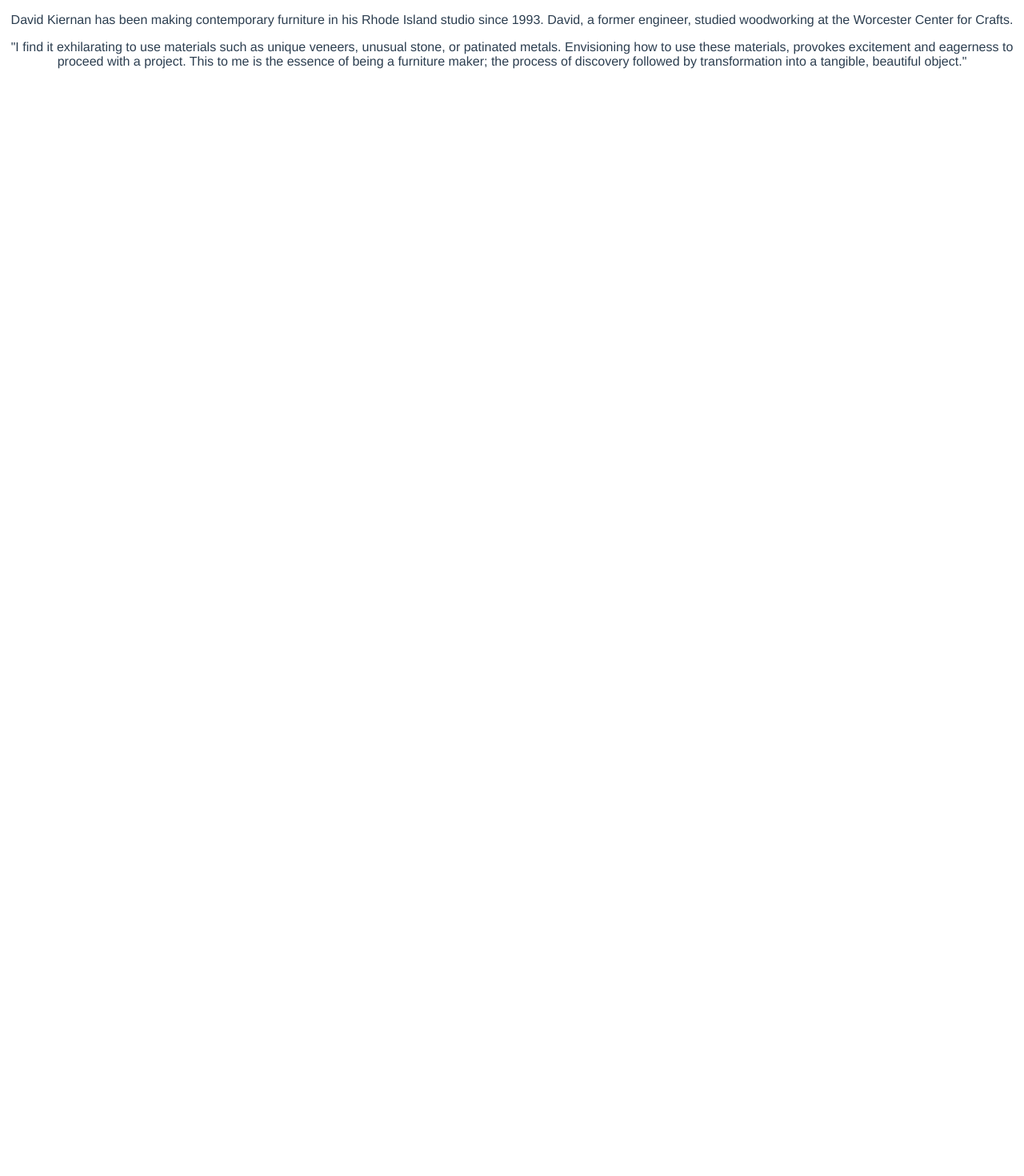
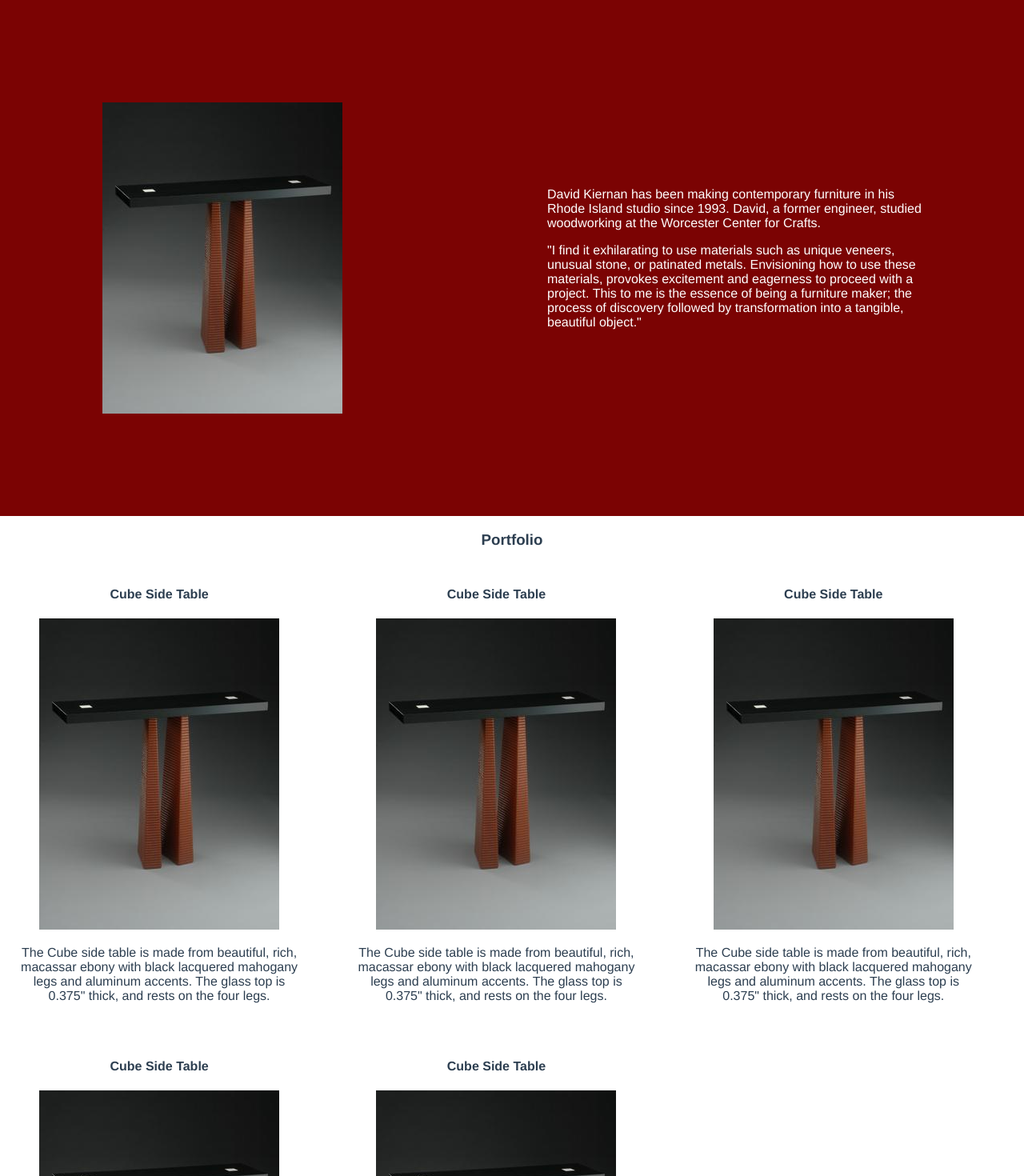
Before and after one commit to jkiernan12/dk-furniture-vue, a Vue app: page / in a window 1280 px wide. Shown: the part 100-1570 px from the top of the page at 80% size. Before the commit the page ends 800 px from the top, so only its background shows below. Built offline with nearby package versions, Linux system fonts and the light colour scheme.

Commit message:
Add portfolio seciton

```diff
--- a/src/App.vue
+++ b/src/App.vue
@@ -1,17 +1,20 @@
 <template>
   <HeaderSection />
   <SplashSection />
+  <PortfolioSection />
 </template>
 
 <script>
 import HeaderSection from './components/HeaderSection.vue'
 import SplashSection from './components/SplashSection.vue'
+import PortfolioSection from './components/PortfolioSection.vue'
 
 export default {
   name: 'App',
   components: {
     HeaderSection,
-    SplashSection
+    SplashSection,
+    PortfolioSection
   }
 }
 </script>
--- /dev/null
+++ b/src/components/PortfolioCard.vue
@@ -0,0 +1,20 @@
+<template>
+  <article>
+    <h4>Cube Side Table</h4>
+    <img src="../assets/misc/MiniHall.jpeg" />
+    <p>The Cube side table is made from beautiful, rich, macassar ebony with black lacquered mahogany legs and aluminum accents. The glass top is 0.375" thick, and rests on the four legs.</p>
+  </article>
+</template>
+
+<script>
+export default {
+  name: 'PortfolioCard',
+}
+</script>
+
+<style lang="scss" scoped>
+  article {
+    max-width: 350px;
+    margin: 2%;
+  }
+</style>
--- /dev/null
+++ b/src/components/PortfolioSection.vue
@@ -0,0 +1,35 @@
+<template>
+  <section>
+    <h3>Portfolio</h3>
+    <div class="card-container">
+      <PortfolioCard />
+      <PortfolioCard />
+      <PortfolioCard />
+      <PortfolioCard />
+      <PortfolioCard />
+    </div>
+  </section>
+</template>
+
+<script>
+import PortfolioCard from './PortfolioCard.vue'
+export default {
+  name: 'PortfolioSection',
+  components: {
+    PortfolioCard
+  }
+}
+</script>
+
+<!-- Add "scoped" attribute to limit CSS to this component only -->
+<style lang="scss" scoped>
+  section {
+    .card-container {
+    display: grid;
+    grid-template-columns: repeat(auto-fit, minmax(320px, 1fr));
+    grid-gap: 1rem;
+    margin: 1rem;
+    }
+
+  }
+</style>
--- a/src/components/SplashSection.vue
+++ b/src/components/SplashSection.vue
@@ -1,8 +1,13 @@
 <template>
-  <div class="hello">
-    <p>David Kiernan has been making contemporary furniture in his Rhode Island studio since 1993. David, a former engineer, studied woodworking at the Worcester Center for Crafts.</p>
-    <p>"I find it exhilarating to use materials such as unique veneers, unusual stone, or patinated metals. Envisioning how to use these materials, provokes excitement and eagerness to proceed with a project. This to me is the essence of being a furniture maker; the process of discovery followed by transformation into a tangible, beautiful object."</p>
-  </div>
+  <main>
+    <div class="splash-image">
+      <img src="../assets/misc/MiniHall.jpeg" />
+    </div>
+    <div class="splash-text">
+      <p>David Kiernan has been making contemporary furniture in his Rhode Island studio since 1993. David, a former engineer, studied woodworking at the Worcester Center for Crafts.</p>
+      <p>"I find it exhilarating to use materials such as unique veneers, unusual stone, or patinated metals. Envisioning how to use these materials, provokes excitement and eagerness to proceed with a project. This to me is the essence of being a furniture maker; the process of discovery followed by transformation into a tangible, beautiful object."</p>
+    </div>
+  </main>
 </template>
 
 <script>
@@ -12,19 +17,26 @@ export default {
 </script>
 
 <!-- Add "scoped" attribute to limit CSS to this component only -->
-<style scoped>
-h3 {
-  margin: 40px 0 0;
-}
-ul {
-  list-style-type: none;
-  padding: 0;
-}
-li {
-  display: inline-block;
-  margin: 0 10px;
-}
-a {
-  color: #42b983;
+<style lang="scss" scoped>
+main {
+  background-color: #7b0303;
+  color: white;
+  margin: 0;
+  min-height: 80vh;
+  display: flex;
+  justify-content: space-evenly;
+  align-items: center;
+
+  .splash-image {
+    display: flex;
+    justify-content: center;
+    align-items: center;
+    margin: 10%;
+  }
+
+  .splash-text {
+    text-align: left;
+    margin: 10%;
+  }
 }
 </style>
```
Also changed, not shown: src/assets/misc/MiniHall.jpeg (added).
